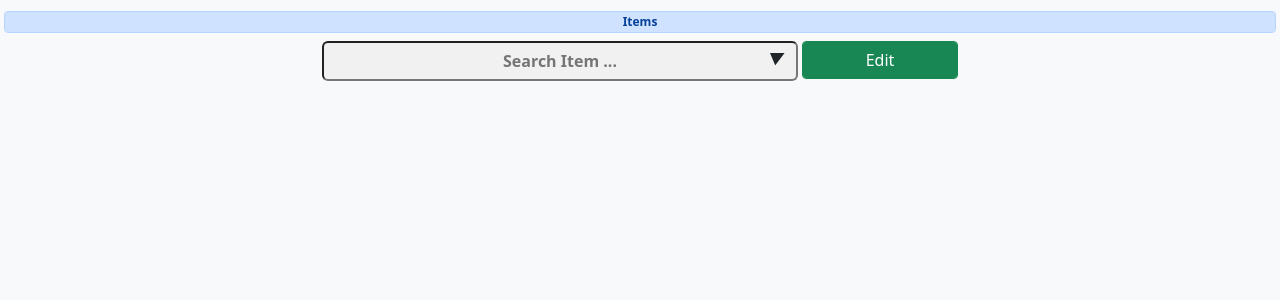
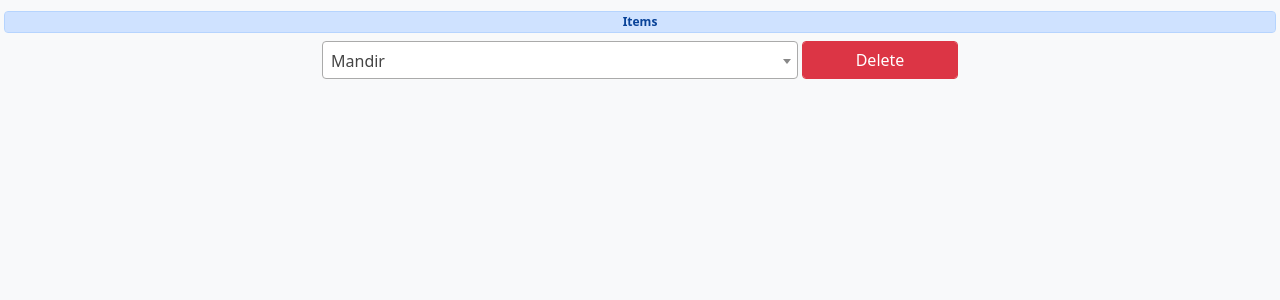
Before and after one commit to mkindia/order-m, a Django app: page /items/delete/ in a window 1280 px wide. Shown: the part 52-352 px from the top of the page. Run offline with Django 3.2, Linux system fonts and the light colour scheme; the first user in the database is signed in; data comes from the database, SQL or seed files in the repository; some libraries are stand-ins or nearby versions.

Commit message:
19-08-21

```diff
--- a/makeorders/models.py
+++ b/makeorders/models.py
@@ -74,7 +74,7 @@ class Orders(models.Model):
     balance = models.FloatField(default=0, blank=True, null=True)
     sent_trs_id =models.PositiveIntegerField(blank=True,null=True)
     created_at = models.DateTimeField(auto_now_add=True)
-    updated_at = models.DateTimeField(auto_now=True, editable=True),
+    updated_at = models.DateTimeField(auto_now=True, editable=True)
     comment = models.CharField(max_length=100,blank=True,null=True)
     # renames the instances of the model
     # with their title name
--- a/makeorders/templates/base.html
+++ b/makeorders/templates/base.html
@@ -13,11 +13,16 @@
 
   <meta http-equiv="refresh" content="2360">
   <meta name="viewport" content="width=device-width, initial-scale=1">
+  <script src="{% static 'js/jQuery.js' %}"></script>
+  <script src="https://cdn.jsdelivr.net/npm/select2@4.1.0-rc.0/dist/js/select2.min.js"></script>
+  <link href="https://cdn.jsdelivr.net/npm/select2@4.1.0-rc.0/dist/css/select2.min.css" rel="stylesheet" />
 
  <link rel="stylesheet" href="{% static 'css/forsearch.css'%}"/>
+
  {% block css %} {% endblock css %}
 
   <!-- Bootstrap CSS -->
+
   <link href="https://cdn.jsdelivr.net/npm/bootstrap@5.0.1/dist/css/bootstrap.min.css" rel="stylesheet"
     integrity="sha384-+0n0xVW2eSR5OomGNYDnhzAbDsOXxcvSN1TPprVMTNDbiYZCxYbOOl7+AMvyTG2x" crossorigin="anonymous">
 <style>
--- a/makeorders/templates/items.html
+++ b/makeorders/templates/items.html
@@ -1,5 +1,4 @@
 {% extends 'base.html' %}
-
 
 
 {% load static %}
@@ -29,7 +28,7 @@
         {% if action == 'edit' or action == 'delete' %}
 
         <div class="col-9" >
-          <div class="dropdowndiv" >
+         <!-- <div class="dropdowndiv" >
 
             <input onclick="myFunction()"
             type="text" readonly value2send=""placeholder="Search Item ..."
@@ -51,10 +50,20 @@
               </datalist>
             </div>
 
-          </div>
+          </div> -->
+          <select id="select2" name="selectedItem">
+            {% for item in items %}
+            <option value="{{item.id}}"> {{item.item_name}}</option>
+            {% endfor %}
+          </select>
         </div>
         <div class="col-3" >
-          <button class="form-control btn btn-success" id="editbtn" type="button">Edit</button>
+          {% if action == 'delete' %}
+          <button class="form-control btn btn-danger" id="editbtn" type="button">Delete</button>
+          {% endif %}
+          {% if action == 'edit' %}
+          <button class="form-control btn btn-primary" id="editbtn" type="button">Edit</button>
+          {% endif %}
         </div>
        </div>
         {% endif %}
@@ -62,9 +71,9 @@
         <div class="col-md-12 mt-2" id='form_data'>
 
         </div>
+
     </div>
 </form>
 
 
-
 {% endblock content %}
--- a/makeorders/views.py
+++ b/makeorders/views.py
@@ -483,12 +483,12 @@ def items(request, atri):
 
             if request.POST.get('selectedItem'):
 
-                pid=Items.objects.get(item_name=request.POST.get('selectedItem').title())
-
+                #pid=Items.objects.get(item_name=request.POST.get('selectedItem').title())
+                pid =request.POST.get('selectedItem')
                 itemform=Itemsform(request.POST)
                 if itemform.is_valid():
                     name=itemform.cleaned_data['item_name'].title()
-                    pi=Items.objects.get(pk=int(pid.id))
+                    pi=Items.objects.get(pk=pid)
                     conflict=Items.objects.all()
                     con=''
                     noofcon=0
@@ -500,7 +500,7 @@ def items(request, atri):
                         messages.warning(request,'Item Already Exist  '+ name)
                         return HttpResponseRedirect('/items/edit/')
                     else :
-                        sev=Items.objects.get(id=int(pid.id))
+                        sev=Items.objects.get(id=pid)
                         sev.item_name=name
                         sev.save()
                         messages.success(request,'Item Update Success  '+ name)
@@ -536,10 +536,11 @@ def items_data(request):
     item=Items.objects.all()
     sitem=item.latest('updated_at')
     lastitemname=sitem.item_name
-    lastitemid=sitem.id
-    response ={'sitem':lastitemname,'sid':lastitemid,'items':item}
+    lastitemid=int(sitem.id)
+    response ={'sid':lastitemid,'sitem':lastitemname,'items':item}
+
     #return JsonResponse(response)
-    # return response.HttpResponse("hello",context:)
+    #return response.HttpResponse(response)
     return render(request,'items_data.html',response)
 
 def add_party(request,pr):
--- a/static/css/forsearch.css
+++ b/static/css/forsearch.css
@@ -41,7 +51,19 @@
   padding: 4px;
   text-align: center;
   position:absolute;
+ }
+  .downaero{
+    top: 6px;
+    position: absolute;
+    margin-left: -30px;
+  }
 
+.show {display: block;}
 
- }
-.show {display: block;}
+.select2-selection,
+.select2-selection__rendered,
+.select2-selection__arrow {
+    height: 38px !important;
+    line-height: 38px !important;
+
+}
--- a/static/js/ajex.js
+++ b/static/js/ajex.js
@@ -16,7 +16,7 @@ $(document).ready(function(){
     {
      var el = document.createElement("div");
 
-     el.setAttribute("style","font-size:22px;font-weight:bold;margin-left:15%;top:2px; border-radius:10px;color:black;border-color:#4385cc ; border-width:4px; border-style: solid; position:absolute;z-index:10000;width:70%;line-height:auto; background-color:#f2f6f8; text-align:center;");
+     el.setAttribute("style","font-size:22px;font-weight:bold;margin-left:15%;top:2px; border-radius:10px;color:black;border-color:#4385cc ; border-width:2px; border-style: solid; position:absolute;z-index:10000;width:70%;line-height:auto; background-color:#f2f6f8; text-align:center;");
 
      el.innerHTML = msg
      setTimeout(function(){
@@ -387,14 +387,15 @@ if(window.location.pathname=='/editconsignee/delete/'){
 if(window.location.pathname=='/items/edit/'){
 
     $("#editbtn").click(function(){
-        let selectvalue=document.getElementById('showinput').value2send;
+        let selectvalue=document.getElementById('select2').value;
+
        if(selectvalue!=null)
        {
         $.ajax({
 
             url: '/form_data/item_editform',
             data: {
-                'item_id': selectvalue
+                item_id: selectvalue,
             },
             success: function (data) {
 
@@ -413,18 +414,24 @@ if(window.location.pathname=='/items/delete/'){
 
     $('#editbtn').click(function(){
 
-       let selectvalue=document.getElementById('showinput').value2send;
+       let selectvalue=document.getElementById('select2').value;
 
         //var selectvalue= $(this).val();
         $.ajax({
-
-            url: '/form_data/item_deleteform',
+            type : "POST",
+            url: '/items/delete/',
             data: {
-                'item_id': selectvalue
+                item_id: selectvalue,
+                csrfmiddlewaretoken:$('input[name=csrfmiddlewaretoken]').val(),
             },
             success: function (data) {
 
-                $("#form_data").html(data);
+                //$("#form_data").html(data);
+                if (data.msg!='None'){alert('Can not delete item Exist In order (  '+data.msg+'  )')}
+                if(data.msg=='None'){
+                     alert('Item Delete Success');
+                     window.location.replace('/');
+                    }
             }
         });
     });
@@ -684,11 +691,11 @@ if(window.location.pathname=='/addorder/add/'){
         let comment = null;
         if(document.getElementById("id_comment").value != ""){comment=document.getElementById("id_comment").value};
 
-        let iw = document.getElementById("item_name");
-
-        let item_id=document.getElementById('showinput').value2send;
-        let item=document.getElementById('showinput').value;
-
+       // let item_id=document.getElementById('showinput').value2send;
+       // let item=document.getElementById('showinput').value;
+       // let item=document.getElementById('select2');
+        let item_id=document.getElementById('select2').value;
+       // alert(item.value +" "+item.options[item.selectedIndex].text)
         let item_des = $("#id_item_des").val();
         let qty = $("#id_qty").val();
         let unit = $("#id_unit").val();
@@ -697,7 +704,7 @@ if(window.location.pathname=='/addorder/add/'){
 
          if(item_des != ""){item_des= item_des,item_des1="("+item_des+")" };
 
-    if(item != "")
+    if(item_id != null)
     {
         if(qty != "")
         {
@@ -717,8 +724,8 @@ if(window.location.pathname=='/addorder/add/'){
 
                         },
                         success: function (database) {
-                               document.getElementById("showinput").value=null;
-                               document.getElementById("input").value=null;
+                            $('#select2').val(null).trigger('change');
+                              // document.getElementById("input").value=null;
                                 var x2=document.getElementById("id_item_des");
                                     x2.value=null;
 
@@ -754,7 +761,6 @@ if(window.location.pathname=='/addorder/add/'){
             type : "POST",
             url: '/items/add/',
             data: {
-                dataType: "json",
                 item_name:itemname.value,
                 csrfmiddlewaretoken:$('input[name=csrfmiddlewaretoken]').val(),
                 action: 'POST'
@@ -763,6 +769,7 @@ if(window.location.pathname=='/addorder/add/'){
             success: function (data) {
                // var lastitem=data.sitem;
                 //        alert(lastitem);
+
                 $.ajax({
 
                     url: '/items_data/',
@@ -771,8 +778,8 @@ if(window.location.pathname=='/addorder/add/'){
                     },
                     success: function (data) {
 
-                     $("#item_name").html(data);
-
+                     $("#select2").html(data);
+                     tempAlert("item added success please select",1500);
                     }
                 });
 
--- a/static/js/search.js
+++ b/static/js/search.js
@@ -1,4 +1,4 @@
-function myFunction() {
+/*function myFunction() {
 
   if(document.getElementById("myDropdown").style.display=="block"){
       document.getElementById("myDropdown").style.display="none"
@@ -17,4 +17,9 @@ function onInput() {
         break;
       };
     };
-  };
+  }; */
+
+  $('#select2').select2({
+    placeholder: "Select an item",
+    width:"100%",
+    });
```
Also changed, not shown: other parts of makeorders/templates/base.html (+2 -2 lines), other parts of static/css/forsearch.css (+10 -0 lines), makeorders/templates/addorder.html (+26 -11 lines), makeorders/templates/items_data.html (+21 -6 lines), db.sqlite3, makeorders/migrations/0001_initial.py, makeorders/migrations/0002_auto_20210708_2000.py (deleted), makeorders/migrations/0002_orders_updated_at.py (added), makeorders/migrations/0003_item_groups.py (deleted), makeorders/migrations/0004_items_group_id.py (deleted), makeorders/migrations/0005_auto_20210712_2017.py (deleted), makeorders/migrations/0006_auto_20210721_1829.py (deleted), makeorders/migrations/0007_sentorder_docket_number.py (deleted), makeorders/migrations/0008_auto_20210814_2210.py (deleted).
